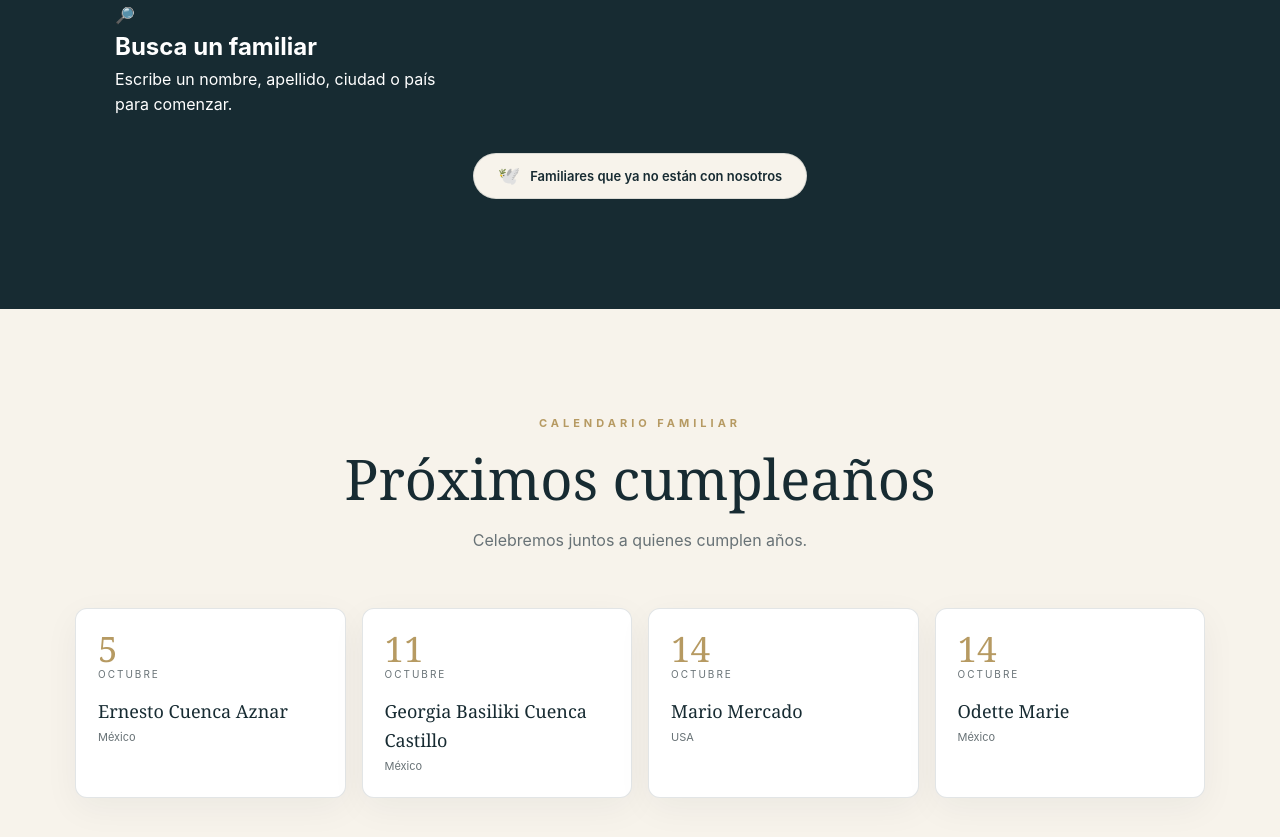
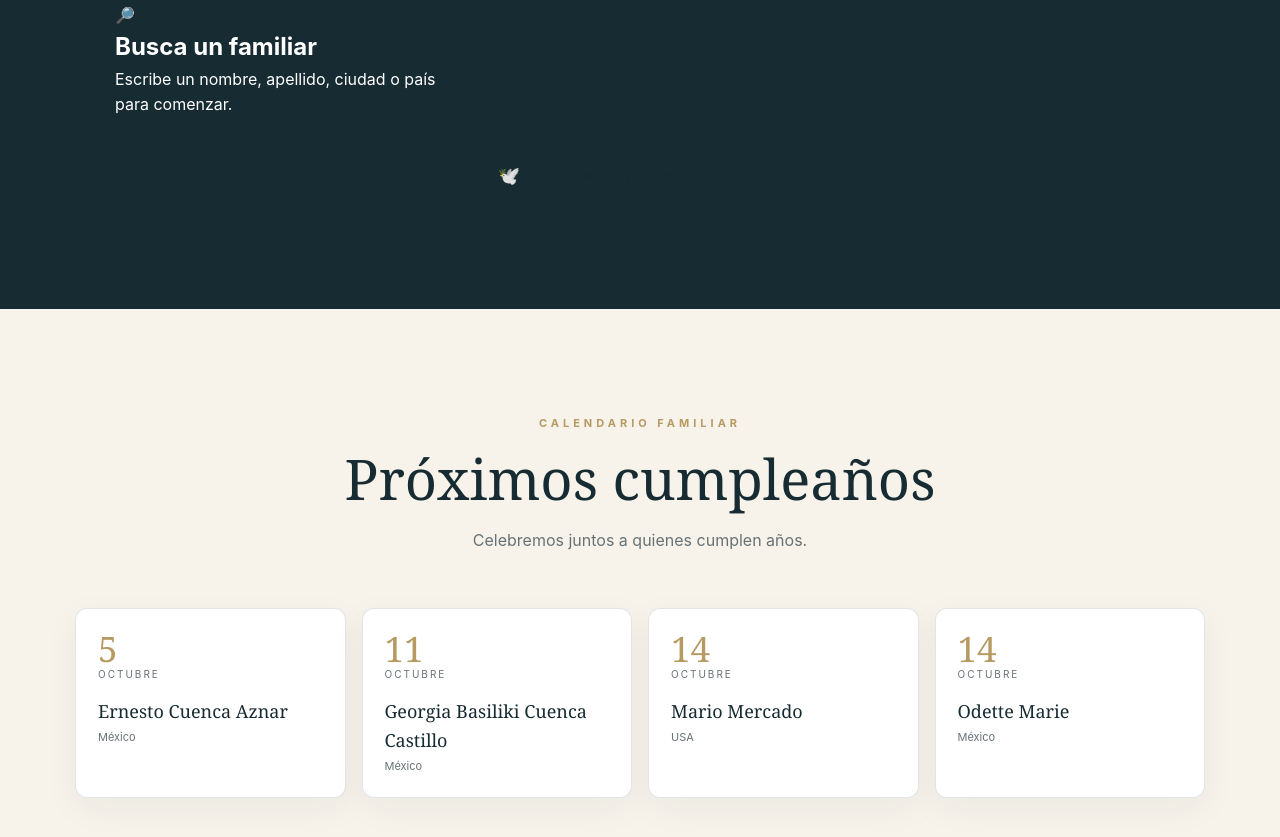
Before and after one commit to FafutisCuenca/Familia-Cuenca, a plain HTML site: page index.html in a window 1280 px wide. Shown: the part 3028-3865 px from the top of the page. Drawn offline with Linux system fonts and the light colour scheme.

Commit message:
Change background to transparent and adjust color

```diff
--- a/styles.css
+++ b/styles.css
@@ -1527,8 +1527,8 @@ select {
     border: 1px solid var(--border);
     border-radius: 30px;
 
-   background: var(--cream);
-   color: var(--navy);
+    background: transparent;
+    color: var(--navy);
 
     font-family: inherit;
     font-size: 13px;
```
